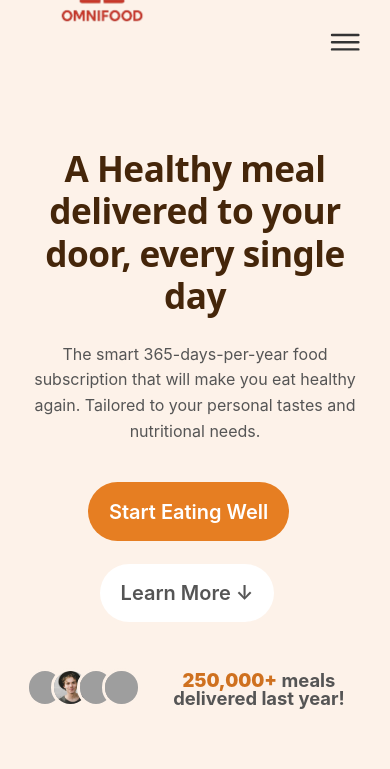
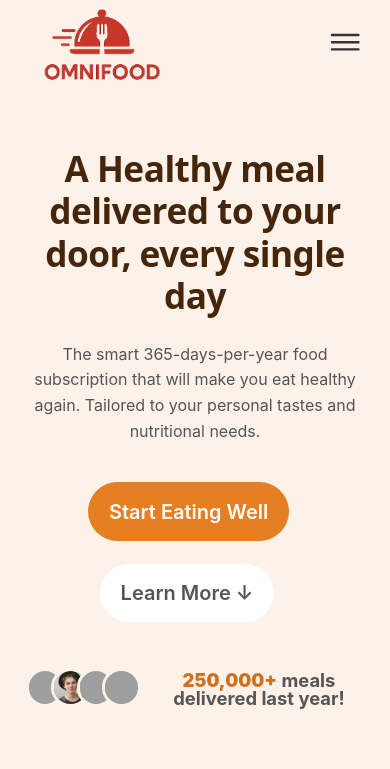
Before and after one commit to Harshraj112/Omnifood_delivery_app, a plain HTML site: page index.html in a window 390 px wide. Shown: the top 769 px of the page. Drawn offline with nearby package versions, Linux system fonts and the light colour scheme; grey boxes are pictures that could not be loaded; a web font is replaced by a local one.

Commit message:
Move Logo down

```diff
--- a/css/query.css
+++ b/css/query.css
@@ -307,4 +307,8 @@
     .cta-text-box {
         padding: 3.2rem;
     }
+
+    .logo {
+        transform: translateY(6.2rem);
+    }
 }
```
